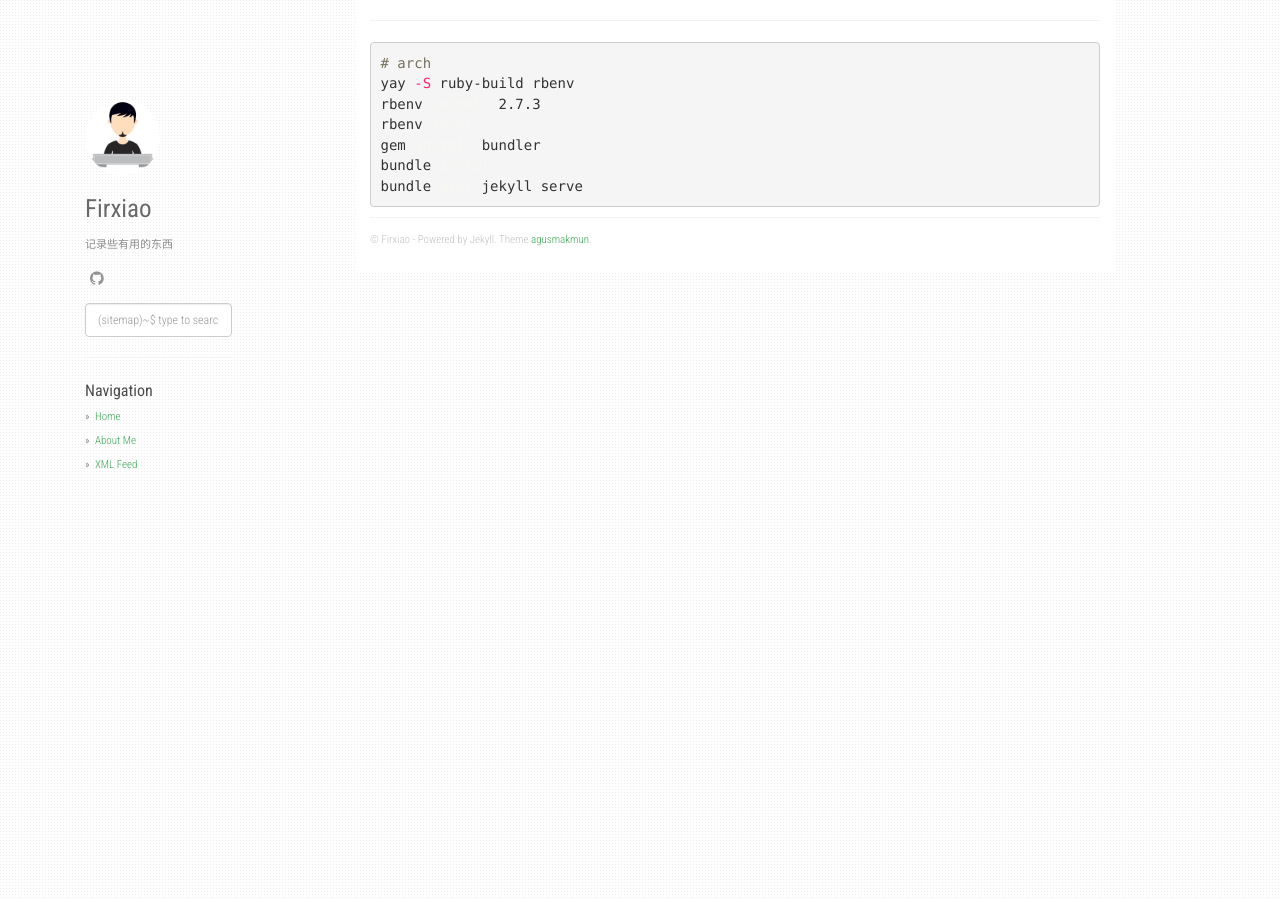
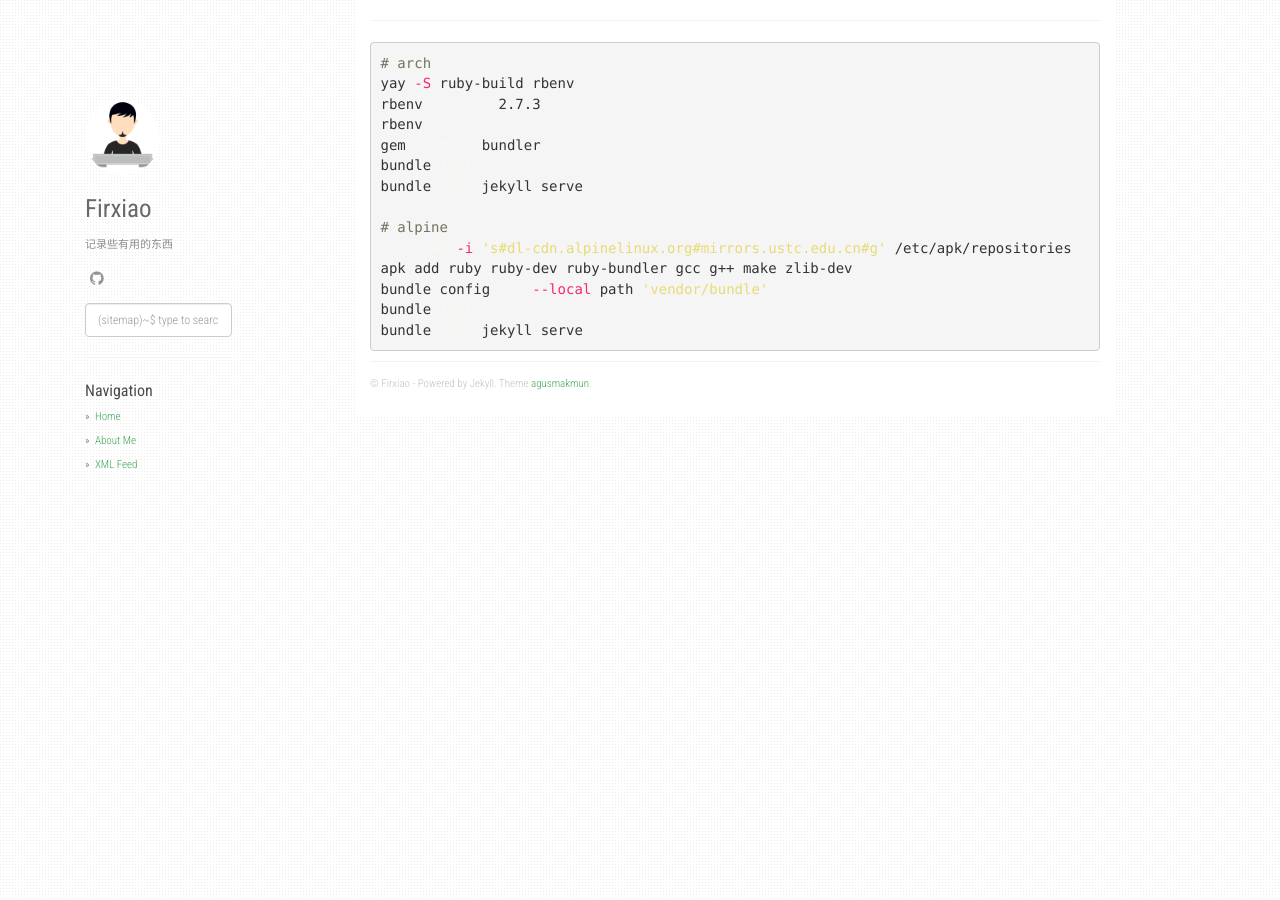
Before and after one commit to Firxiao/firxiao.github.io, a Jekyll site: the page built from note.md, in a window 1280 px wide. Built offline with Jekyll 4.4.1, drawn with Linux system fonts in a browser that asks for light colours; nearby versions of some CDN libraries; our own code applies the rules of GitHub Pages for plain Markdown files.

Commit message:
Test on alpine

````diff
--- a/Gemfile
+++ b/Gemfile
@@ -1,2 +1,7 @@
 source 'https://rubygems.org'
 gem 'github-pages', group: :jekyll_plugins
+gem "json", "~> 2.5"
+
+gem "bigdecimal", "~> 3.0"
+
+gem "webrick", "~> 1.7"
--- a/note.md
+++ b/note.md
@@ -6,4 +6,11 @@ rbenv local
 gem install bundler
 bundle install
 bundle exec jekyll serve
+
+# alpine
+sudo sed -i 's#dl-cdn.alpinelinux.org#mirrors.ustc.edu.cn#g' /etc/apk/repositories
+apk add ruby ruby-dev ruby-bundler gcc g++ make zlib-dev
+bundle config set --local path 'vendor/bundle'
+bundle install
+bundle exec jekyll serve
 ```
````
Also changed, not shown: Gemfile.lock, 1 other file.
